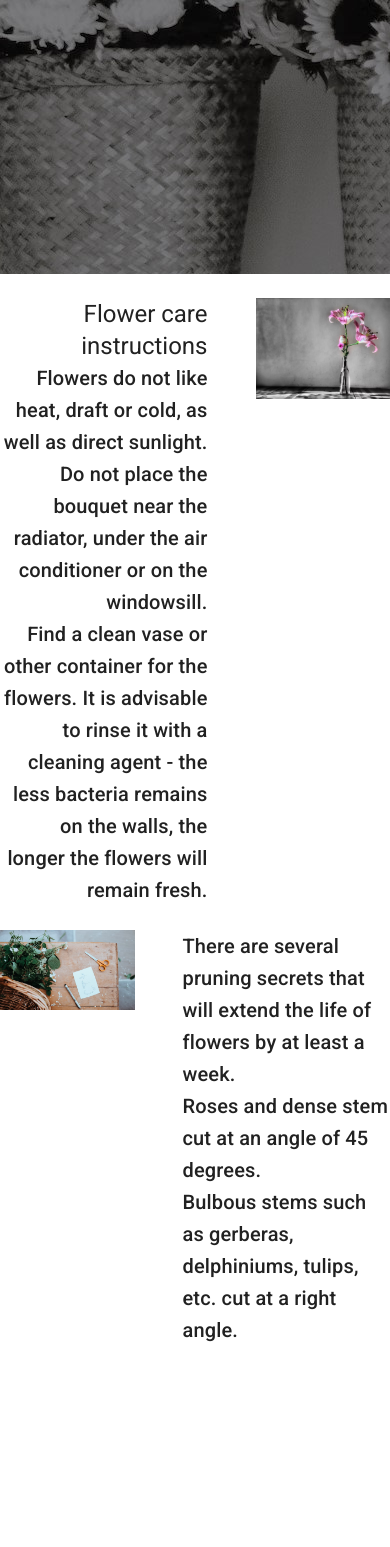
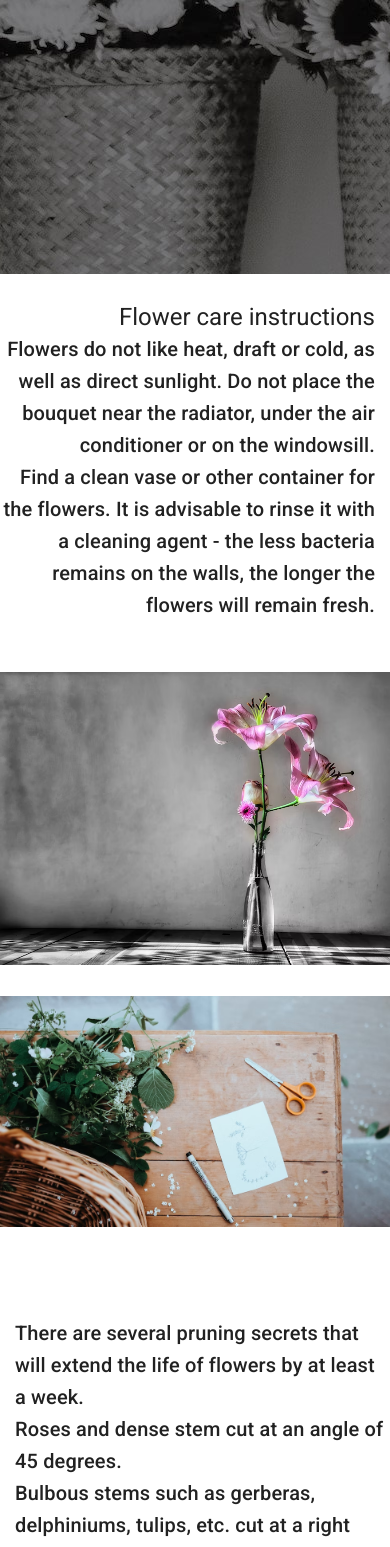
Before and after one commit to ArinaKunashko/Flower-Shop, a React (Create React App) app: page /#/ in a window 390 px wide. Shown: the part 432-1979 px from the top of the page. Before the commit the page ends 1778 px from the top, so only its background shows below. Built offline with nearby package versions, Linux system fonts and the light colour scheme.

Commit message:
Adaptation for the mobile version

```diff
--- a/src/components/StoreItem.tsx
+++ b/src/components/StoreItem.tsx
@@ -30,20 +30,21 @@ export function StoreItem({ id, name, price, imgUrl }: StoreItemsProps) {
 
     return (
 
-        <Card sx={{ minWidth: 550, minHeight: 500, }}>
+        <Card sx ={{ height: '500px', width: '300px'}} >
             <CardMedia
                 component='img'
-                height='370px'
                 image={imgUrl}
+                sx={{paddingTop:'2%', height: '70%'}}
             />
+
             <CardContent>
                 <Grid container spacing={2}>
-                    <Grid item xs={10}>
+                    <Grid item xs={9} xl={10}>
                         <Typography gutterBottom variant='h5' component='div'>
                             {name}
                         </Typography>
                     </Grid>
-                    <Grid item xs={2}>
+                    <Grid item xs={3} xl={2}>
                         <Typography variant='body2' color='text.secondary'>
                             {formatCurrency(price)}
                         </Typography>
--- a/src/data/items.json
+++ b/src/data/items.json
@@ -31,25 +31,25 @@
     },
     {
       "id": 6,
-      "name": "Bouquet With Roses",
+      "name": "Bouquet 1",
       "price": 80.8,
       "imgUrl": "/Flower-Shop/imgs/bouquetWithRoses.jpg"
     },
     {
       "id": 7,
-      "name": "Bouquet For Your Beloved",
+      "name": "Bouquet 2",
       "price": 90.7,
       "imgUrl": "/Flower-Shop/imgs/bouquetForYourBeloved.jpg"
     },
     {
       "id": 8,
-      "name": "A Basket Of Flowers For An Expensive Person",
+      "name": "The Basket ",
       "price": 70.5,
       "imgUrl": "/Flower-Shop/imgs/aBasketOfFlowersForAnExpensivePerson.jpg"
     },
     {
       "id": 9,
-      "name": "Bouquet With Sunflower",
+      "name": "Bouquet 3",
       "price": 89.9,
       "imgUrl": "/Flower-Shop/imgs/bouquetWithSunflower.jpg"
     }
--- a/src/pages/About.tsx
+++ b/src/pages/About.tsx
@@ -9,14 +9,13 @@ export function About() {
     return (
         <Box >
             <Grid container spacing={1}>
-                <Grid item xs={6}>
+                <Grid item xs={12} xl={6}>
                     <img src={aboutus}
-                        height='650px'
-                        width='650px'
+                        width='100%'
                     />
                 </Grid>
-                <Grid item xs={6}>
-                    <Stack justifyContent='center' sx={{ minHeight: '650px', marginRight: '30px' }}>
+                <Grid item xl={6} >
+                    <Stack justifyContent='center' sx={{ minHeight: '650px', marginRight: '30px', marginLeft:'20px' }}>
                         <Typography gutterBottom variant='h3' component='div' align='left'>
                             About Us
                         </Typography>
--- a/src/pages/Care.tsx
+++ b/src/pages/Care.tsx
@@ -24,10 +24,10 @@ export function Care() {
                     </Stack>
                 </Grid>
 
-                <Grid item xs={12}>
+                <Grid item xs={12} >
                     <Grid container spacing={6}>
-                        <Grid item xs={7}>
-                            <Stack justifyContent='center' sx={{ minHeight: '326px' }}>
+                        <Grid item xs={12} xl={7}>
+                            <Stack justifyContent='center' sx={{ minHeight: '326px', marginRight:'15px'}}>
                                 <Typography variant='h5' align='right'>
                                     Flower care instructions
                                 </Typography>
@@ -40,21 +40,22 @@ export function Care() {
                                 </Typography>
                             </Stack>
                         </Grid>
-                        <Grid item xs={5}>
+                        <Grid item  xl={5}>
                             <img src={vaseForFlowers}
                                 width='100%' />
                         </Grid>
                     </Grid>
                 </Grid>
+
                 <Grid item xs={12}>
                     <Grid container spacing={6}>
-                        <Grid item xs={5}>
+                        <Grid item xl={5}>
                             <img src={cutFlowers}
                                 width='100%'
                             />
                         </Grid>
-                        <Grid item xs={7}>
-                            <Stack justifyContent='center' sx={{ minHeight: '326px' }}>
+                        <Grid item xl={7} >
+                            <Stack justifyContent='center' sx={{ minHeight: '326px', marginLeft:'15px' }}>
                                 <Typography variant='h6'>
                                     There are several pruning secrets that will extend the life of flowers by at least a week.
                                 </Typography>
```
